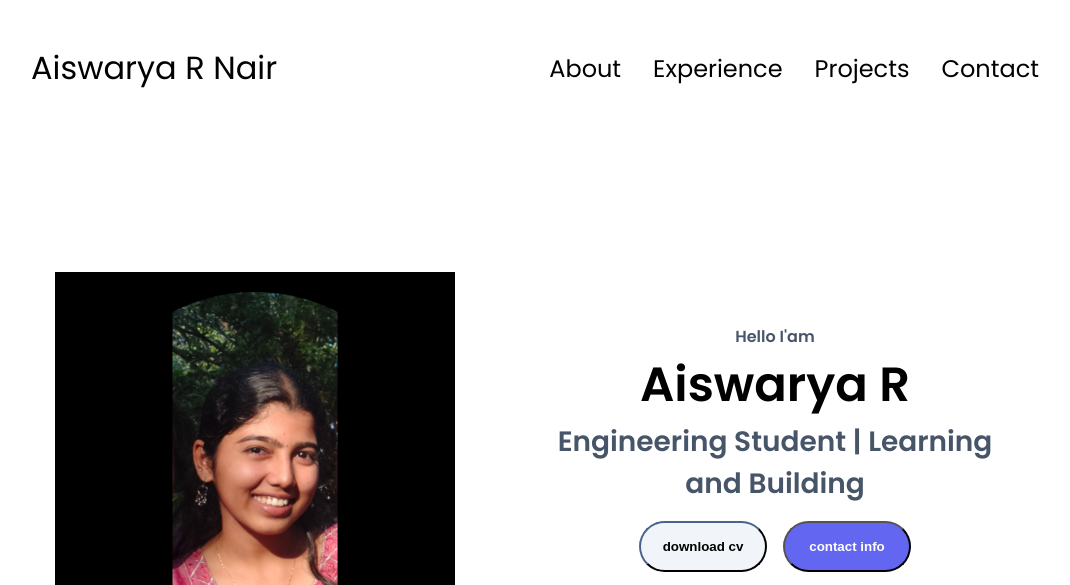
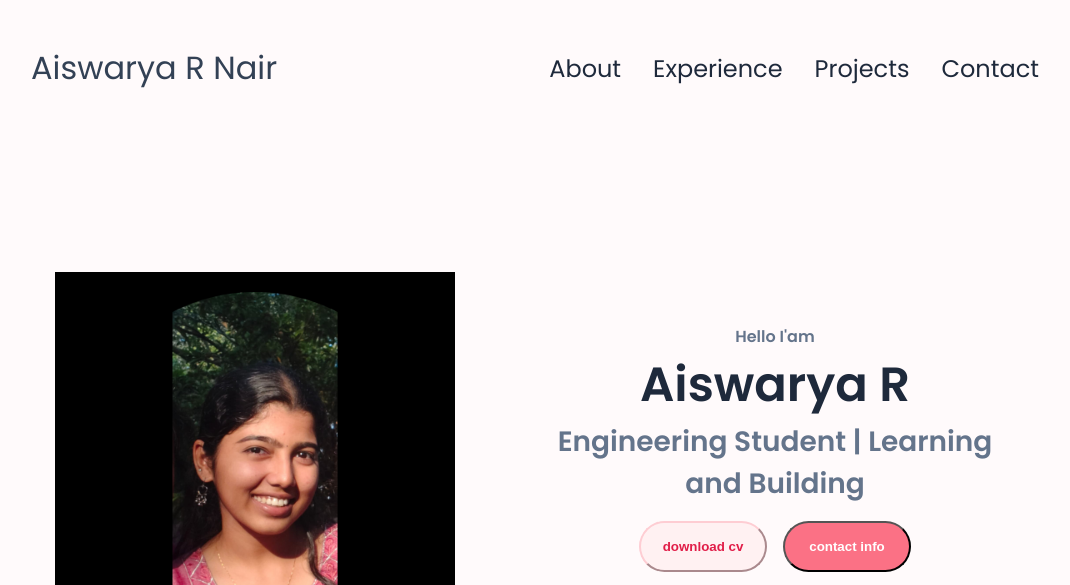
Before and after one commit to raiswarya23/responsive-portfolio, a plain HTML site: page index.html in a window 1280 px wide. Shown: the top 585 px of the page, without its empty margins (105-1175 px from the left). Drawn offline with Linux system fonts and the light colour scheme.

Commit message:
few css changes

```diff
--- a/style.css
+++ b/style.css
@@ -8,12 +8,14 @@
 }
 body{
      font-family: "Poppins", sans-serif;
+     background-color: #fffafb;
+     color: #334155;
    }
 html{
     scroll-behavior: smooth;
 }
 p{
-    color: #475569;
+    color: #64748b;
 }
 /*transitions*/
 a,
@@ -36,15 +38,15 @@ nav{
     font-size: 1.5rem;
 }
 a{
-    color: black;
+    color: #1e293b;
     text-decoration: none;
     text-decoration-color: #ffffff;
 }
 a:hover{
-    color:grey ;
+    color:#fda4af ;
     text-decoration: underline;
     text-underline-offset: 1rem;
-    text-decoration-color:#6d70f8 ;
+    text-decoration-color:#fda4fa ;
 }
 .logo{
     font-size: 2rem;
@@ -161,6 +163,7 @@ section{
 .title{
     font-size: 3rem;
     text-align: center;
+    color: #1e293b;
 }
 #socials-container{
     display: flex;
@@ -187,20 +190,20 @@ section{
     border-radius: 2rem;
 }
 .btn-color-1{
-    background-color: #6366f1;
+    background-color: #fb7185;
     color: #ffffff;
     border: 0.1 rem solid #4f46e5;
 
 }
 .btn-color-1:hover{
-    background-color:#4f46e5 ;
+    background-color:#e11d48 ;
     border-color: #4338ca;
     color: #ffffff;
 }
 .btn-color-2{
-    background-color: #f1f5f9;
-    border-color: #1e293b;
-    color: #1e293b#1e293b;
+    background-color: #fff1f2;
+    border-color: #fecdd3;
+    color: #e11d48;
 }
 /*about section*/
 #about{
@@ -288,8 +291,8 @@ article .icon {
 }
 
 .color-container {
-  border-color: rgb(163, 163, 163);
-  background: rgb(250, 250, 250);
+  border-color: 1px solid #fecdd3;
+  background: #ffffff;
 }
 
 .project-img {
@@ -323,7 +326,7 @@ article .icon {
   border-radius: 2rem;
   border: rgb(53, 53, 53) 0.1rem solid;
   border-color: rgb(163, 163, 163);
-  background: (250, 250, 250);
+  background: #ffffff;
   margin: 2rem auto;
   padding: 0.5rem;
 }
@@ -353,6 +356,7 @@ article .icon {
 footer {
   height: 26vh;
   margin: 0 1rem;
+  background-color: #fff1f2;
 }
 
 footer p {
```
